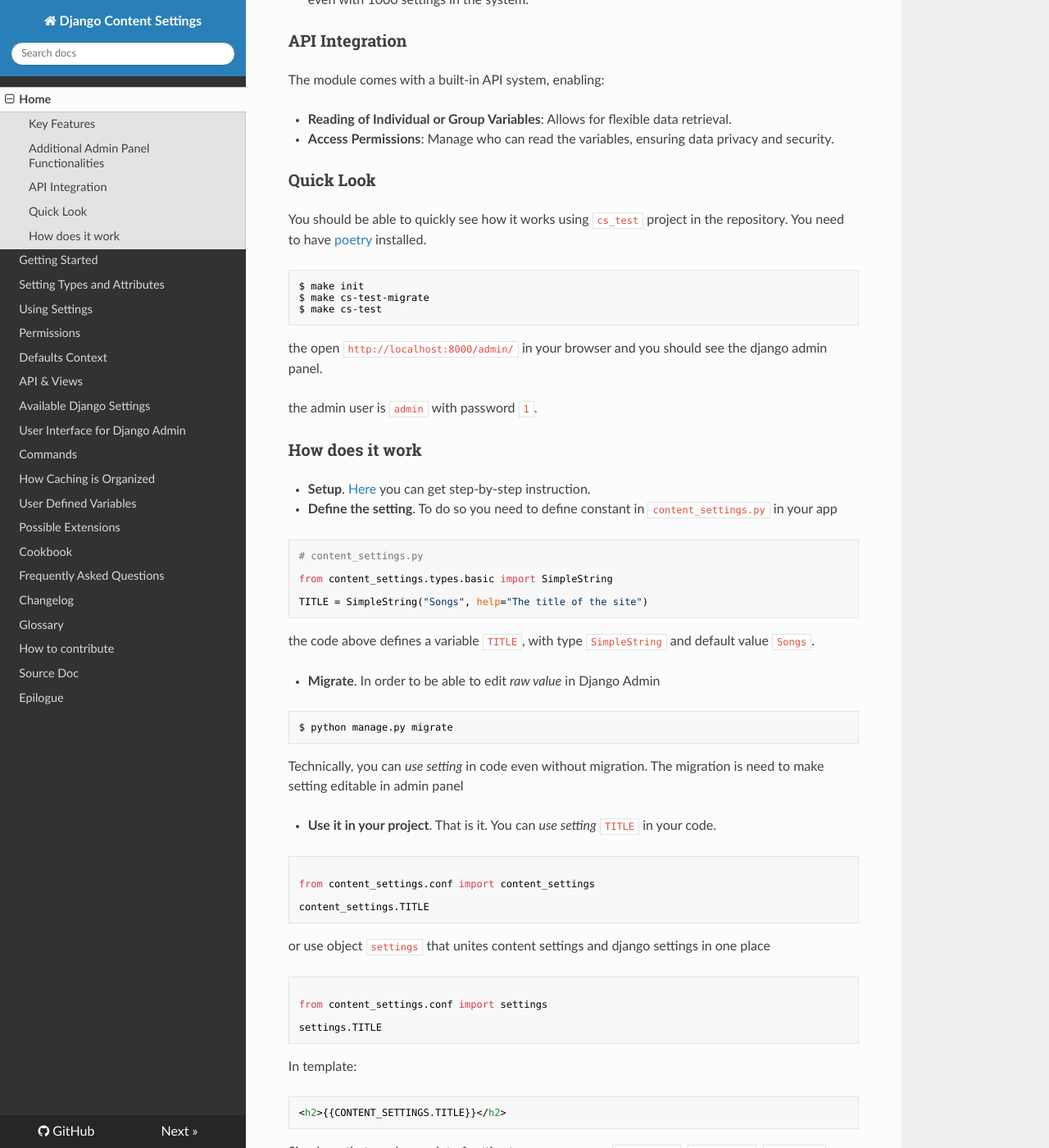
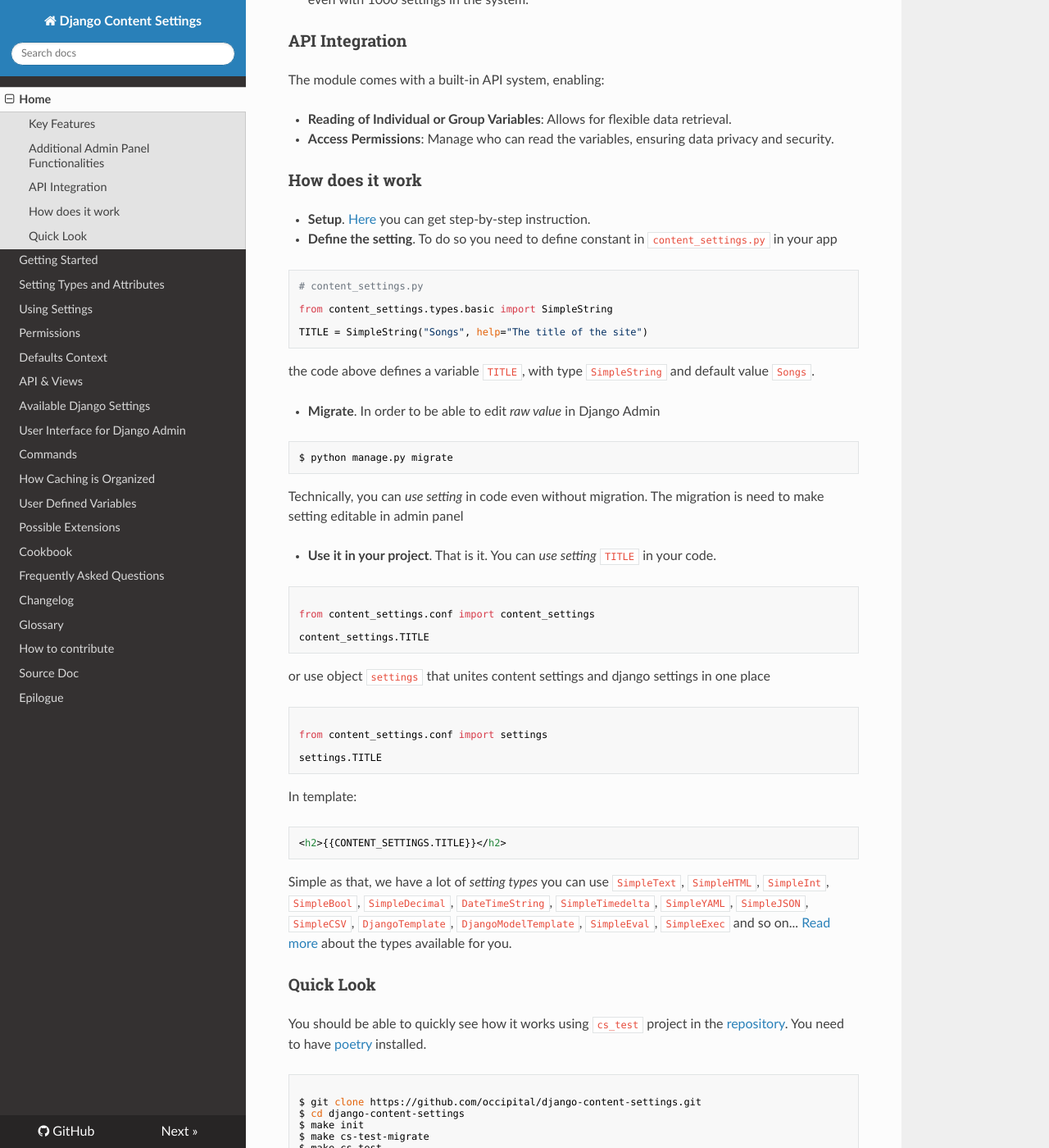
Before and after one commit to occipital/django-content-settings, an MkDocs documentation site: the page built from docs/index.md, in a window 1280 px wide and 1400 px high, scrolled down 1578 px. Shown: the whole window at 82% size. Built offline with MkDocs 1.6.1, drawn with Linux system fonts in a browser that asks for light colours; nearby versions of some CDN libraries; some of the changed text lies outside the part shown.

Commit message:
cs_test in the index description

````diff
--- a/docs/index.md
+++ b/docs/index.md
@@ -33,20 +33,6 @@
 
 - **Reading of Individual or Group Variables**: Allows for flexible data retrieval.
 - **Access Permissions**: Manage who can read the variables, ensuring data privacy and security.
-
-### Quick Look
-
-You should be able to quickly see how it works using `cs_test` project in the repository. You need to have [poetry](https://python-poetry.org/) installed.
-
-```bash
-$ make init
-$ make cs-test-migrate
-$ make cs-test
-```
-
-the open `http://localhost:8000/admin/` in your browser and you should see the django admin panel.
-
-the admin user is `admin` with password `1`.
 
 ### How does it work
 
@@ -98,6 +84,23 @@
 
 Simple as that, we have a lot of *setting types* you can use `SimpleText`, `SimpleHTML`, `SimpleInt`, `SimpleBool`, `SimpleDecimal`, `DateTimeString`, `SimpleTimedelta`, `SimpleYAML`, `SimpleJSON`, `SimpleCSV`, `DjangoTemplate`, `DjangoModelTemplate`, `SimpleEval`, `SimpleExec` and so on... [Read more](types.md) about the types available for you.
 
+### Quick Look
+
+You should be able to quickly see how it works using `cs_test` project in the [repository](https://github.com/occipital/django-content-settings/t). You need to have [poetry](https://python-poetry.org/) installed.
+
+```bash
+
+$ git clone https://github.com/occipital/django-content-settings.git
+$ cd django-content-settings
+$ make init
+$ make cs-test-migrate
+$ make cs-test
+```
+
+the open `http://localhost:8000/admin/` in your browser and you should see the django admin panel.
+
+the admin user is `admin` with password `1`.
+
 # Whats next?
 
 - [**Getting Started**](first.md) - this is a step-by-step guide to configure content settings in your project and add your first setting.
````
